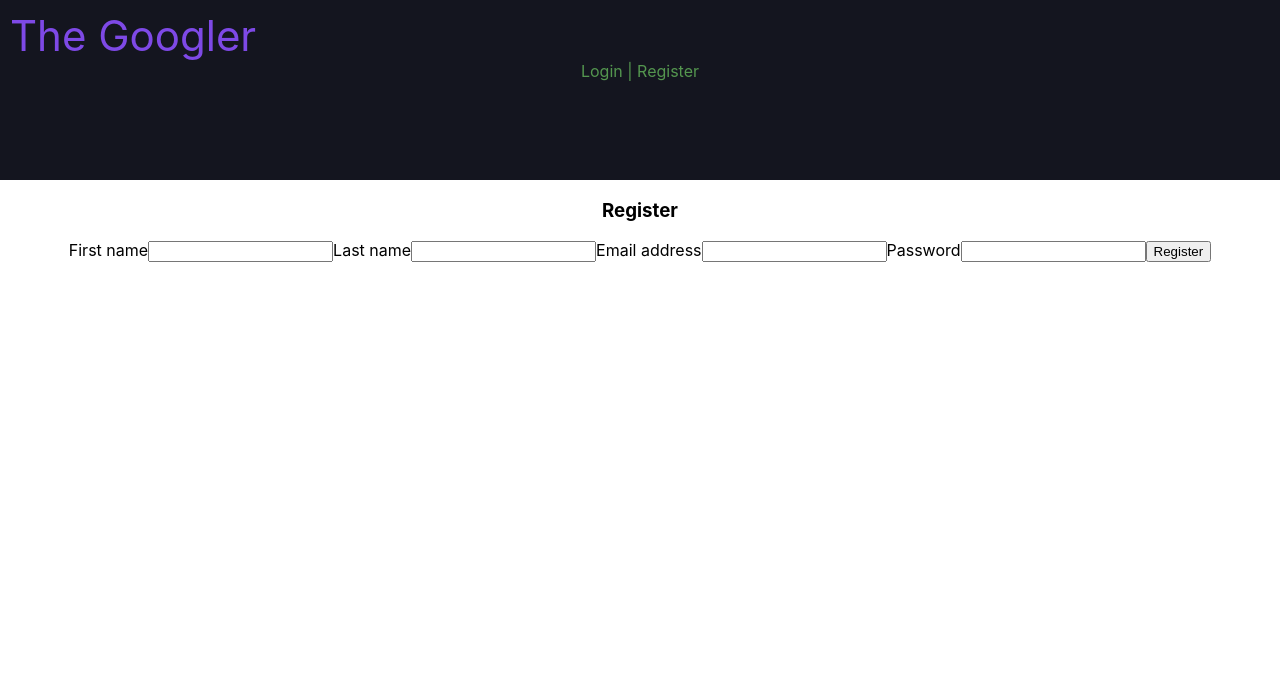
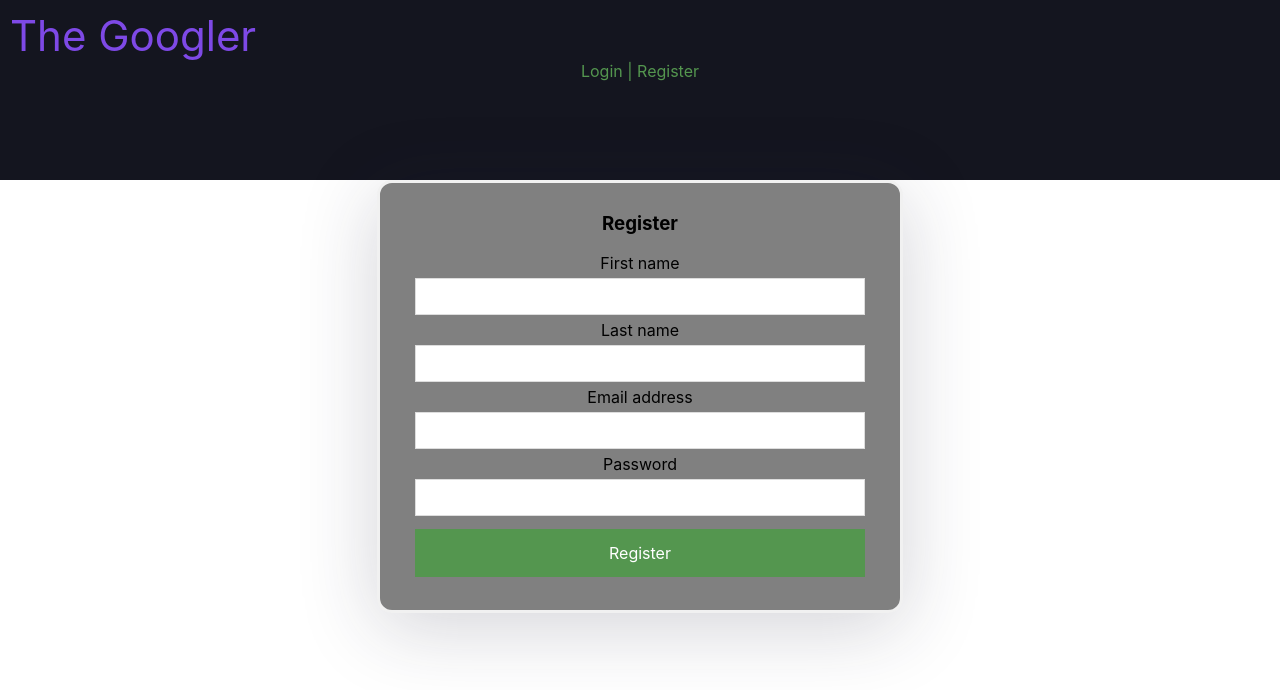
Before and after one commit to J-ustine/the-googler, a React (Create React App) app: page /register in a window 1280 px wide. Shown: the top 690 px of the page. Built offline with nearby package versions, Linux system fonts and the light colour scheme.

Commit message:
Style register component

```diff
--- /dev/null
+++ b/src/Register.css
@@ -0,0 +1,31 @@
+.register {
+  border: 3px solid #f1f1f1;
+  background: grey;
+  box-shadow: 0px 14px 80px rgba(34, 35, 58, 0.2);
+  border-radius: 15px;
+  width: 450px;
+  margin: auto;
+  padding: 10px 35px 25px 35px;
+}
+
+.register-input {
+  width: 100%;
+  display: inline-block;
+  box-sizing: border-box;
+  margin: 5px 10px 5px 0;
+  padding: 10px;
+  background-color: #fff;
+  border: 1px solid #ddd;
+}
+
+.button-register {
+  background-color: #54964f;
+  display: inline-block;
+  box-sizing: border-box;
+  color: white;
+  padding: 14px 20px;
+  margin: 8px 0;
+  border: none;
+  cursor: pointer;
+  width: 100%;
+}
--- a/src/Register.js
+++ b/src/Register.js
@@ -1,22 +1,27 @@
 import React from "react";
-import Form from "./Form";
-import NotesList from "./NotesList";
-import { Routes, Route, Link } from "react-router-dom";
+import { Link } from "react-router-dom";
+import "./Register.css";
 
 export default function Register() {
   return (
-    <div>
+    <div className="register">
       <h3>Register</h3>
       <form action="">
         <label htmlFor="">First name</label>
-        <input type="text" />
+        <input type="text" className="register-input" />
         <label htmlFor="">Last name</label>
-        <input type="text" />
+        <input type="text" className="register-input" />
         <label htmlFor="">Email address</label>
-        <input type="email" />
+        <input type="email" className="register-input" />
         <label htmlFor="">Password</label>
-        <input type="password" />
-        <input type="submit" value="Register" />
+        <input type="password" className="register-input" />
+        <Link
+          to="userSpace"
+          style={{ textDecoration: "none" }}
+          className="button-register"
+        >
+          Register
+        </Link>
       </form>
     </div>
   );
```
